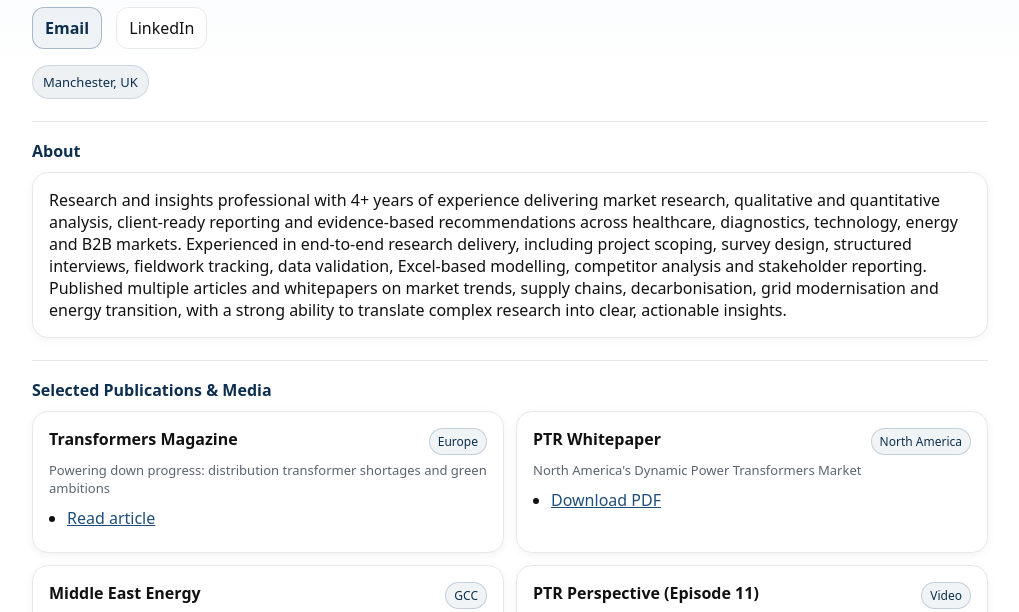
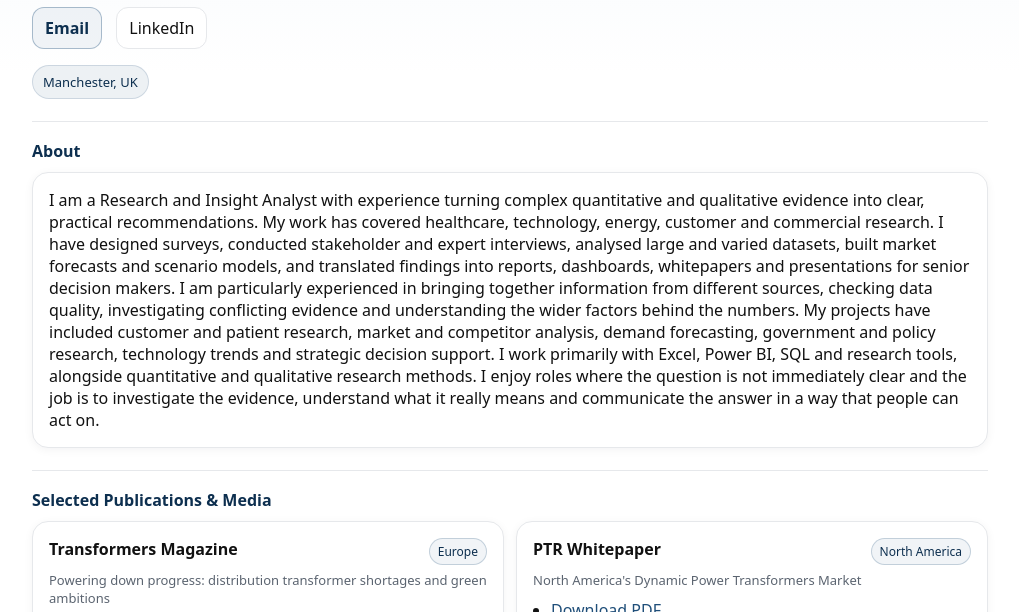
Before and after one commit to eymanikhlaq9-source/eymanikhlaq9-source.github.io, a plain HTML site: page index.html in a window 1280 px wide. Shown: the part 147-759 px from the top of the page, without its empty margins (130-1149 px from the left). Drawn offline with Linux system fonts and the light colour scheme.

Commit message:
Update index.html

```diff
--- a/index.html
+++ b/index.html
@@ -61,7 +61,13 @@ footer{margin-top:26px;color:var(--muted);font-size:13px}
 <section>
 <h2>About</h2>
 <div class="card">
-Research and insights professional with 4+ years of experience delivering market research, qualitative and quantitative analysis, client-ready reporting and evidence-based recommendations across healthcare, diagnostics, technology, energy and B2B markets. Experienced in end-to-end research delivery, including project scoping, survey design, structured interviews, fieldwork tracking, data validation, Excel-based modelling, competitor analysis and stakeholder reporting. Published multiple articles and whitepapers on market trends, supply chains, decarbonisation, grid modernisation and energy transition, with a strong ability to translate complex research into clear, actionable insights.
+I am a Research and Insight Analyst with experience turning complex quantitative and qualitative evidence into clear, practical recommendations.
+
+My work has covered healthcare, technology, energy, customer and commercial research. I have designed surveys, conducted stakeholder and expert interviews, analysed large and varied datasets, built market forecasts and scenario models, and translated findings into reports, dashboards, whitepapers and presentations for senior decision makers.
+
+I am particularly experienced in bringing together information from different sources, checking data quality, investigating conflicting evidence and understanding the wider factors behind the numbers. My projects have included customer and patient research, market and competitor analysis, demand forecasting, government and policy research, technology trends and strategic decision support.
+
+I work primarily with Excel, Power BI, SQL and research tools, alongside quantitative and qualitative research methods. I enjoy roles where the question is not immediately clear and the job is to investigate the evidence, understand what it really means and communicate the answer in a way that people can act on.
 
 </div>
 </section>
```
